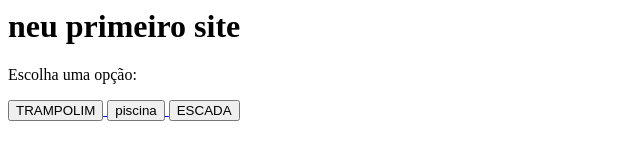
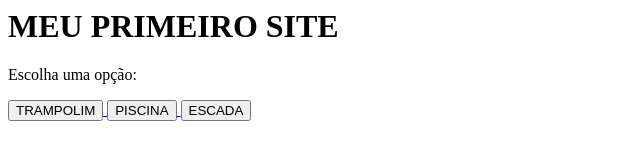
Before and after one commit to victor7658/crian-a, a plain HTML site: page index.html in a window 1280 px wide. Shown: the whole page, without its empty margins (0-640 px from the left). Drawn offline with Linux system fonts and the light colour scheme.

Commit message:
Update headings and button text to uppercase

```diff
--- a/index.html
+++ b/index.html
@@ -1,6 +1,6 @@
 </head>
 <body>
-    <h1>neu primeiro site</h1>
+    <h1>MEU PRIMEIRO SITE</h1>
 
     <p>Escolha uma opção:</p>
 
@@ -9,7 +9,7 @@
     </a>
 
     <a href="piscina.html">
-        <button>piscina</button>
+        <button>PISCINA</button>
     </a>
 
     <a href="escada.html">
```
